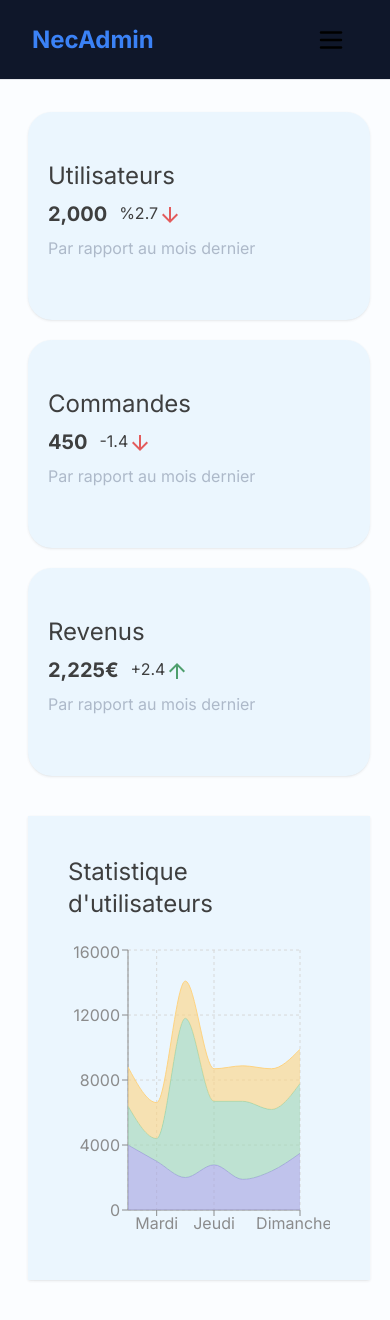
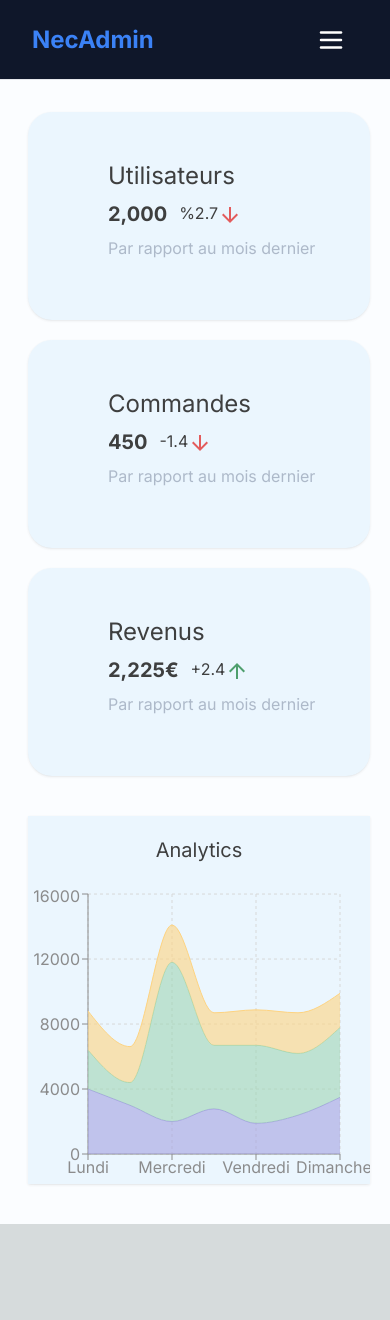
Before and after one commit to eric-colday/admin-ui, a Next.js app: page / in a window 390 px wide. After the commit the page ends 1224 px from the top, so only its background shows below. Built offline with nearby package versions, Linux system fonts and the light colour scheme.

Commit message:
correction responsive chart

```diff
--- a/src/components/home/chart/Chart.jsx
+++ b/src/components/home/chart/Chart.jsx
@@ -62,14 +62,14 @@ const Chart = () => {
 
   return (
     <div
-      className="mt-10 p-10 shadow offset-x-0 offset-y-0 blur-15 opacity-75"
+      className="mt-10 p-10 max-[470px]:p-0 max-[470px]:text-center  shadow offset-x-0 offset-y-0 blur-15 opacity-75"
       style={
         theme === "dark"
           ? { backgroundColor: "#0f172a", color: "white" }
           : { backgroundColor: "#E6F4FE", color: "black" }
       }
     >
-      <h3 className="pb-5 text-2xl">Statistique d'utilisateurs</h3>
+      <h3 className="pb-5 text-2xl max-[470px]:text-xl max-[470px]:pt-5">Analytics</h3>
       <ResponsiveContainer width="100%" height={300}>
         <AreaChart
           width={500}
--- a/src/components/home/featuredInfo.jsx/FeaturedInfo.jsx
+++ b/src/components/home/featuredInfo.jsx/FeaturedInfo.jsx
@@ -10,7 +10,7 @@ const FeaturedInfo = () => {
   return (
     <div className="grid grid-cols-3 max-[920px]:grid-cols-2 max-[768px]:grid-cols-3 max-[632px]:grid-cols-2 max-[430px]:grid-cols-1 gap-5 ">
       <div
-        className="flex flex-col content-center gap-2 w-full h-52 px-5 pt-12 rounded-3xl shadow offset-x-0 offset-y-0 blur-15 opacity-75"
+        className="flex flex-col content-center gap-2 w-full h-52 px-5 pt-12 max-[430px]:pl-20 max-[430px]:pl-20 rounded-3xl shadow offset-x-0 offset-y-0 blur-15 opacity-75"
         style={
           theme === "dark"
             ? { backgroundColor: "#0f172a", color: "white" }
@@ -28,7 +28,7 @@ const FeaturedInfo = () => {
         <span className="text-slate-400">Par rapport au mois dernier</span>
       </div>
       <div
-        className="flex flex-col gap-2 w-full h-52 px-5 pt-12 rounded-3xl shadow offset-x-0 offset-y-0 blur-15 opacity-75"
+        className="flex flex-col gap-2 w-full h-52 px-5 pt-12 max-[430px]:pl-20 rounded-3xl shadow offset-x-0 offset-y-0 blur-15 opacity-75"
         style={
           theme === "dark"
             ? { backgroundColor: "#0f172a", color: "white" }
@@ -46,7 +46,7 @@ const FeaturedInfo = () => {
         <span className="text-slate-400">Par rapport au mois dernier</span>
       </div>
       <div
-        className="flex flex-col content-center gap-2 w-full h-52 px-5 pt-12 rounded-3xl shadow offset-x-0 offset-y-0 blur-15 opacity-75"
+        className="flex flex-col content-center gap-2 w-full h-52 px-5 pt-12 max-[430px]:pl-20 rounded-3xl shadow offset-x-0 offset-y-0 blur-15 opacity-75"
         style={
           theme === "dark"
             ? { backgroundColor: "#0f172a", color: "white" }
--- a/src/components/sidebar/Sidebar.jsx
+++ b/src/components/sidebar/Sidebar.jsx
@@ -104,17 +104,13 @@ const Sidebar = () => {
                 alt="menu"
                 width={30}
                 height={30}
-                className={showLinks ? "" : "hidden max-[600px]:block"}
+                className={showLinks ? "" : "hidden  max-[600px]:block"}
                 onClick={handleShowLinks}
-                style={
-                  theme === "dark"
-                    ? { filter: "invert(1)" }
-                    : { filter: "invert(0)" }
-                }
+                style={{ filter: "invert(1)" }}
               />
             )}
           </div>
-          <div className="flex items-center p-3 gap-6 max-[600px]:hidden">
+          <div className="flex items-center p-3 gap-6 text-white max-[600px]:hidden">
             <Link href="/" className="flex items-center cursor-pointer ">
               <HomeIcon className="text-xl mr-2" />
             </Link>
@@ -136,7 +132,7 @@ const Sidebar = () => {
               className="w-12 h-12 object-cover rounded-full"
             />
             <Link href="/connexion">
-              <LogoutIcon className="text-3xl text-white cursor-pointer" />
+              <LogoutIcon className="text-3xl cursor-pointer" />
             </Link>
           </div>
         </div>
@@ -178,9 +174,7 @@ const Sidebar = () => {
               </Link>
               <Link href="/produits" className="flex items-center">
                 <StorefrontIcon className="text-xl mr-2" />
-                <li className="cursor-pointer flex items-center">
-                  Produits
-                </li>
+                <li className="cursor-pointer flex items-center">Produits</li>
               </Link>
               <Link href="/articles" className="flex items-center">
                 <ArticleIcon className="text-xl mr-2" />
```
